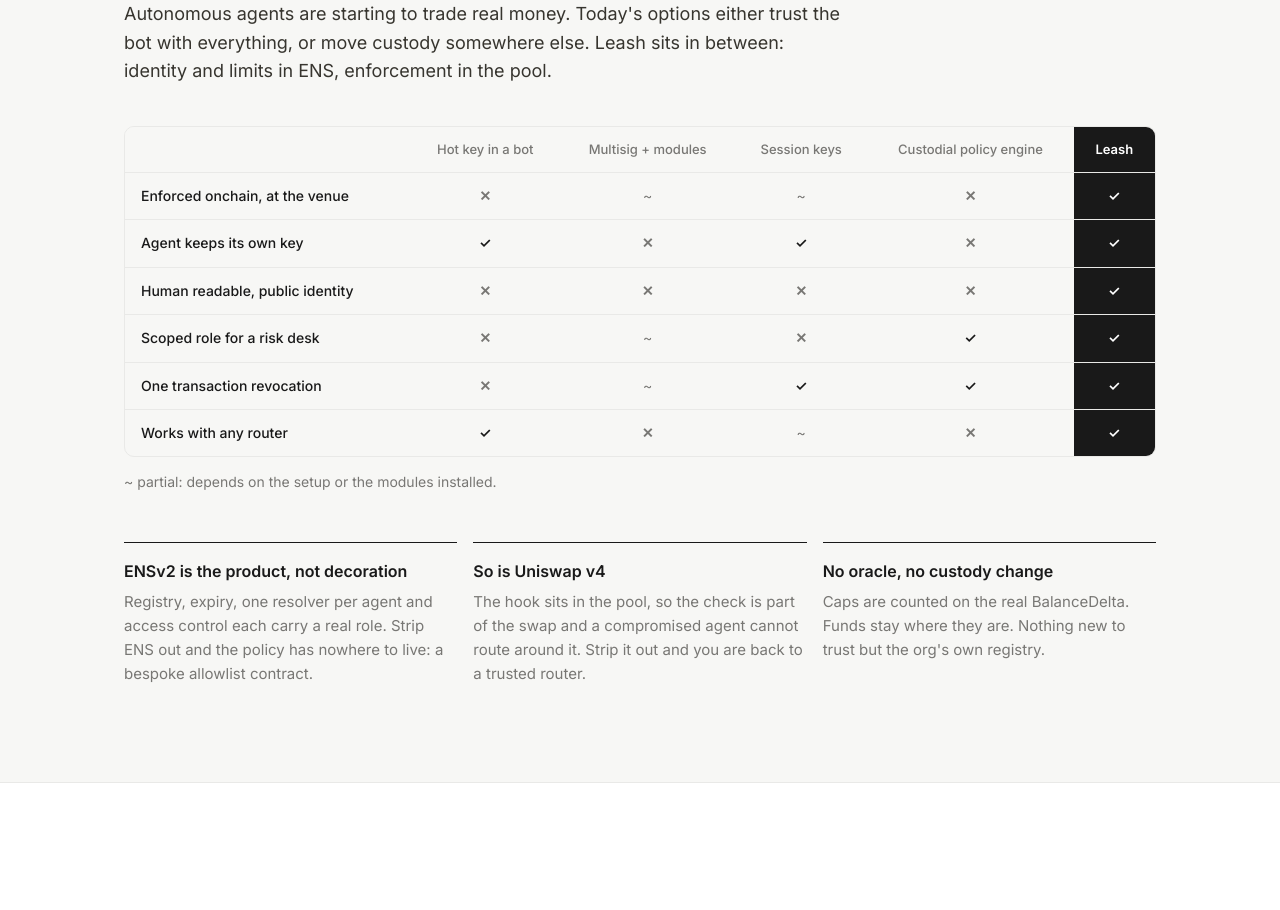
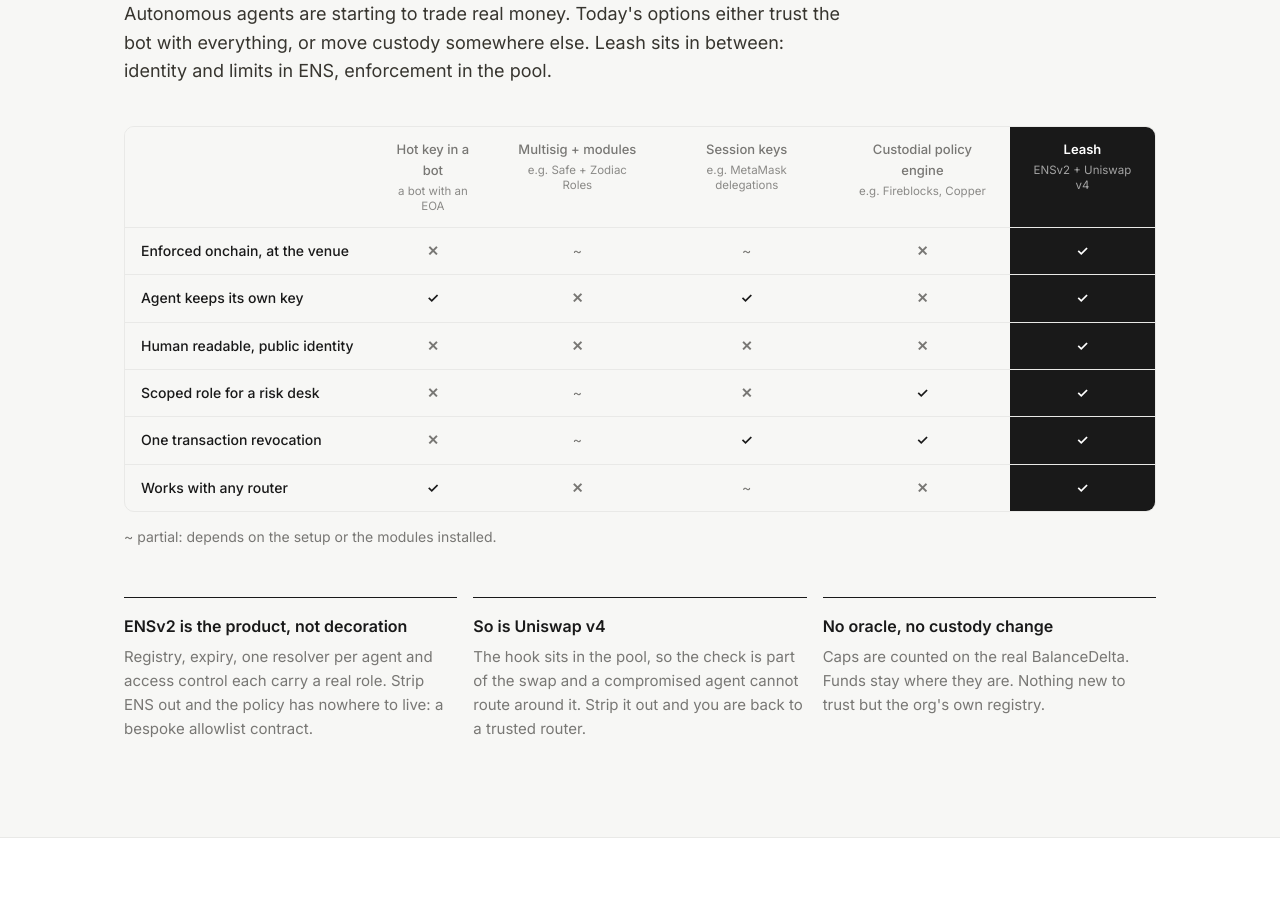
Before and after one commit to akugone/leash-tokyo, a React (Vite) app in the folder dashboard/: page / in a window 1280 px wide. Shown: the part 6900-7810 px from the top of the page. Built offline with nearby package versions, Linux system fonts and the light colour scheme.

Commit message:
feat(landing): market table names an example under each category

```diff
--- a/dashboard/src/landing/Landing.tsx
+++ b/dashboard/src/landing/Landing.tsx
@@ -485,7 +485,14 @@
 }
 
 function Market() {
-  const cols = ["Hot key in a bot", "Multisig + modules", "Session keys", "Custodial policy engine", "Leash"];
+  // Categories, not products: the examples only show what each column stands for.
+  const cols: { name: string; eg: string }[] = [
+    { name: "Hot key in a bot", eg: "a bot with an EOA" },
+    { name: "Multisig + modules", eg: "e.g. Safe + Zodiac Roles" },
+    { name: "Session keys", eg: "e.g. MetaMask delegations" },
+    { name: "Custodial policy engine", eg: "e.g. Fireblocks, Copper" },
+    { name: "Leash", eg: "ENSv2 + Uniswap v4" },
+  ];
   const rows: { label: string; v: (boolean | "partial")[] }[] = [
     { label: "Enforced onchain, at the venue", v: [false, "partial", "partial", false, true] },
     { label: "Agent keeps its own key", v: [true, false, true, false, true] },
@@ -515,7 +522,10 @@
               <tr>
                 <th />
                 {cols.map((c) => (
-                  <th key={c} className={c === "Leash" ? "lp-hl" : undefined}>{c}</th>
+                  <th key={c.name} className={c.name === "Leash" ? "lp-hl" : undefined}>
+                    {c.name}
+                    <small className="lp-col-eg">{c.eg}</small>
+                  </th>
                 ))}
               </tr>
             </thead>
--- a/dashboard/src/landing/landing.css
+++ b/dashboard/src/landing/landing.css
@@ -719,6 +719,7 @@
 .lp-compare tbody th {
   text-align: left;
   font-weight: 500;
+  white-space: nowrap;
 }
 
 .lp-compare .lp-hl {
@@ -734,6 +735,26 @@
   color: #fff;
   font-weight: 600;
   background: var(--lp-ink);
+}
+
+/* Examples under each column name: what the category looks like in the market. */
+.lp-col-eg {
+  display: block;
+  margin-top: 3px;
+  font-size: 11.5px;
+  font-weight: 400;
+  line-height: 1.35;
+  color: var(--lp-muted);
+  opacity: 0.85;
+}
+
+.lp-compare thead .lp-hl .lp-col-eg {
+  color: #fff;
+  opacity: 0.6;
+}
+
+.lp-compare thead th {
+  vertical-align: top;
 }
 
 .lp-section .lp-grid-3:last-child {
```
